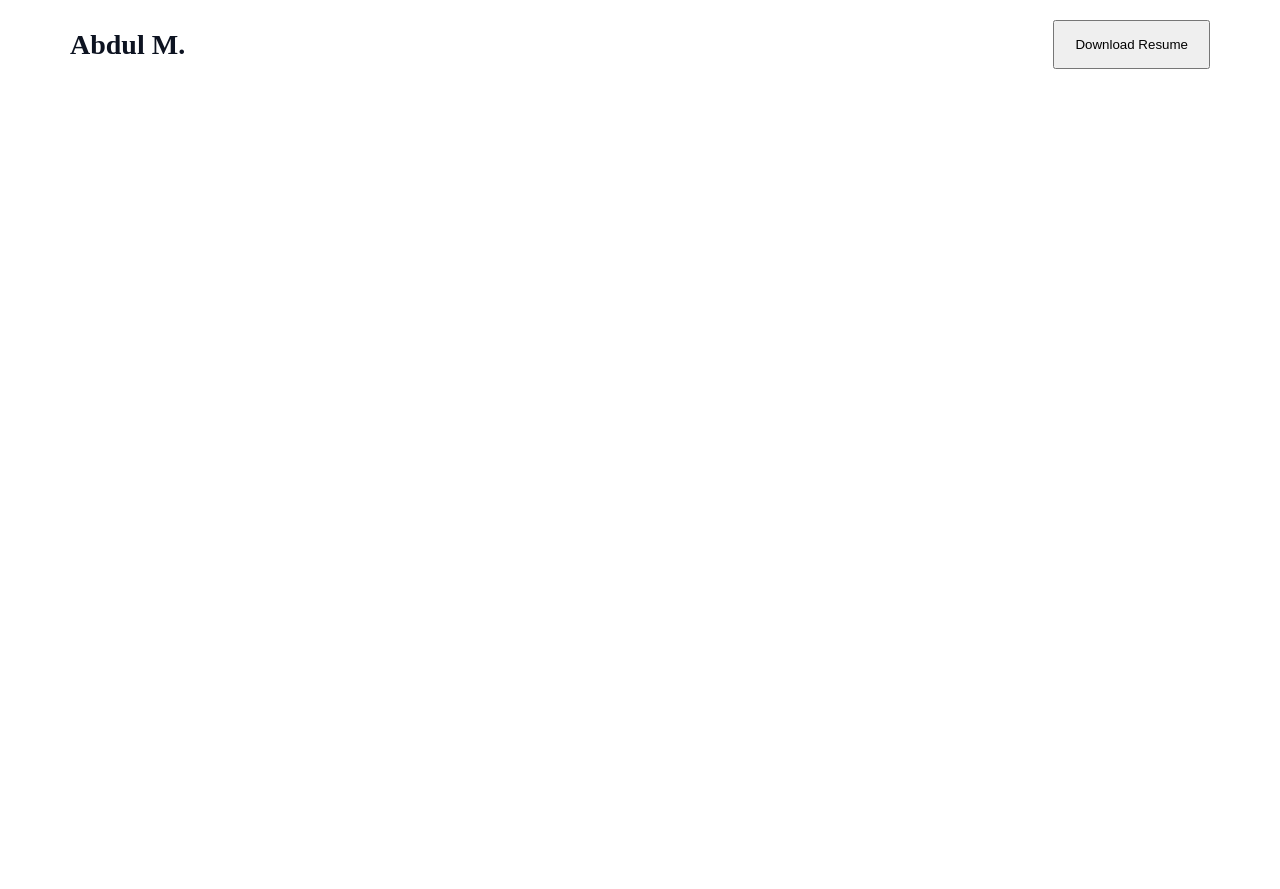
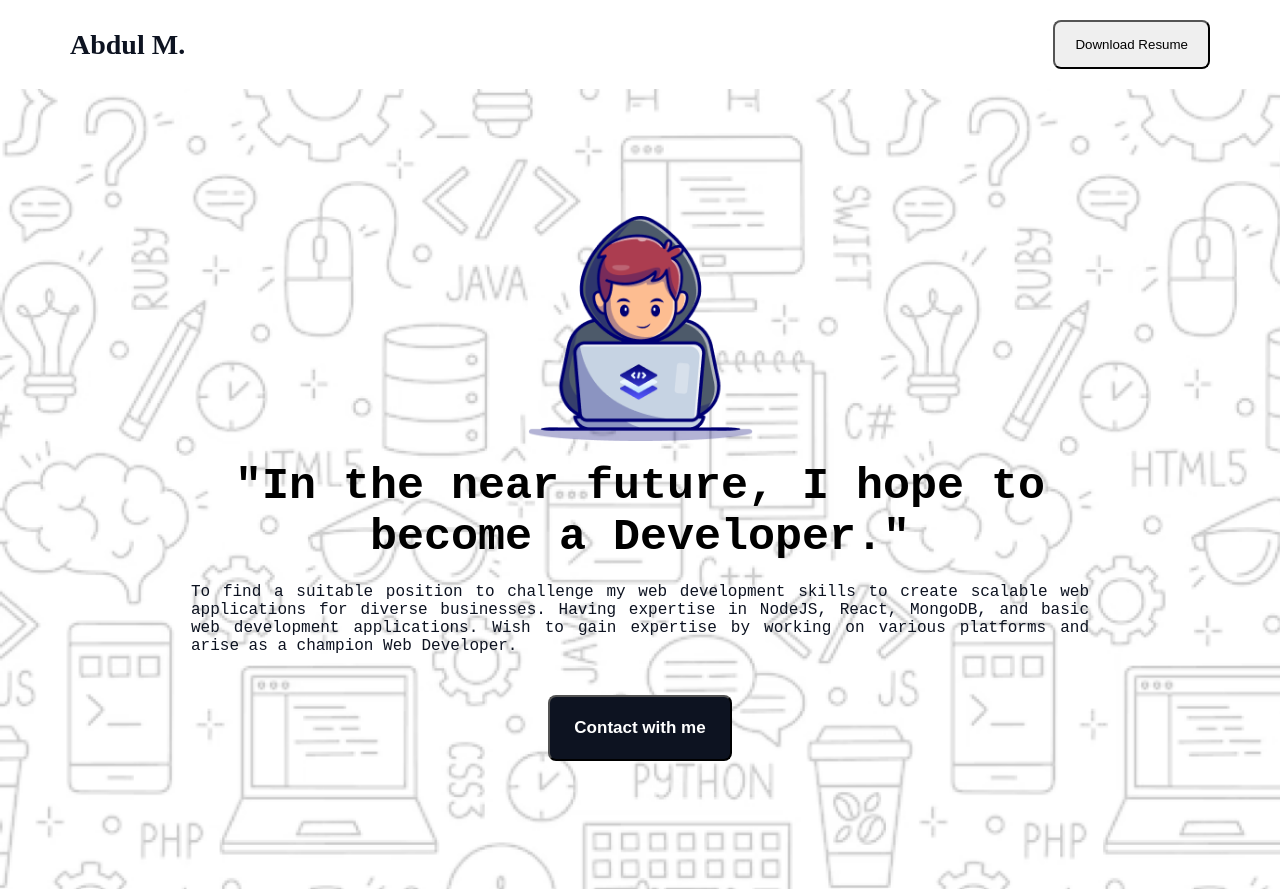
Before and after one commit to dmmalek/Assignment-1, a plain HTML site: page index.html in a window 1280 px wide. Before the commit the page ends 800 px from the top, so only its background shows below. Drawn offline with Linux system fonts and the light colour scheme; a web font is replaced by a local one.

Commit message:
adding banner section

```diff
--- a/index.html
+++ b/index.html
@@ -12,6 +12,30 @@
         <p>Abdul M.</p>
         <button>Download Resume</button>
       </nav>
+      <div class="banner">
+        <div class="banner-content">
+          <div class="banner-image">
+            <img src="/assets/Group.png" alt="" />
+          </div>
+          <div class="banner-content-description">
+            <h2 class="banner-content-heading">
+              "In the near future, I hope to become a Developer."
+            </h2>
+            <p class="banner-content-description-paragraph">
+              To find a suitable position to challenge my web development skills
+              to create scalable web applications for diverse businesses. Having
+              expertise in NodeJS, React, MongoDB, and basic web development
+              applications. Wish to gain expertise by working on various
+              platforms and arise as a champion Web Developer.
+            </p>
+            <div class="banner-btn">
+              <button>
+                <a href="#" class="banner-btn-text">Contact with me</a>
+              </button>
+            </div>
+          </div>
+        </div>
+      </div>
     </header>
     <main></main>
     <footer></footer>
--- a/style.css
+++ b/style.css
@@ -9,6 +9,8 @@
 body {
   font-family: "Azeret Mono", monospace;
 }
+
+/* star nav section  */
 nav {
   display: flex;
   max-width: 1140px;
@@ -28,4 +30,67 @@ nav > p {
 }
 nav > button {
   padding: 15px 20px 15px 20px;
+  border-radius: 8px;
 }
+/* End nav section  */
+/* star banner section  */
+.banner {
+  background-image: url(/assets/Hero-bg.png);
+  background-repeat: no-repeat;
+  background-size: cover;
+  /* height: 652px; */
+  height: 100vh;
+  display: flex;
+  justify-content: center;
+  align-items: center;
+}
+.banner-content {
+  max-width: 938px;
+  max-height: 547px;
+  display: flex;
+  flex-direction: column;
+  /* gap: 32px; */
+}
+.banner-image > img {
+  width: 225px;
+  height: 225px;
+  margin: 0 auto;
+  display: block;
+}
+.banner-content-description {
+  display: flex;
+  flex-direction: column;
+  justify-content: center;
+  align-items: center;
+  /* gap: 24px; */
+}
+.banner-content-heading {
+  font-size: 45px;
+  font-weight: 800;
+  text-align: center;
+  padding-top: 20px;
+}
+.banner-content-description-paragraph {
+  font-weight: 300;
+  text-align: justify;
+  padding: 20px;
+  color: rgb(13, 19, 33);
+}
+.banner-btn {
+  text-align: center;
+  padding: 20px;
+}
+.banner-btn > button {
+  padding: 21px 24px;
+  border-radius: 8px;
+  background: rgb(13, 19, 33);
+}
+
+a {
+  text-decoration: none;
+  color: rgb(255, 255, 255);
+  font-size: 17px;
+  font-weight: 600;
+}
+
+/* End banner section  */
```
